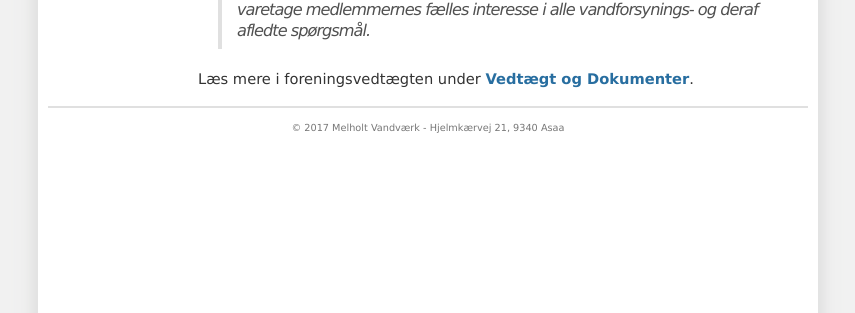
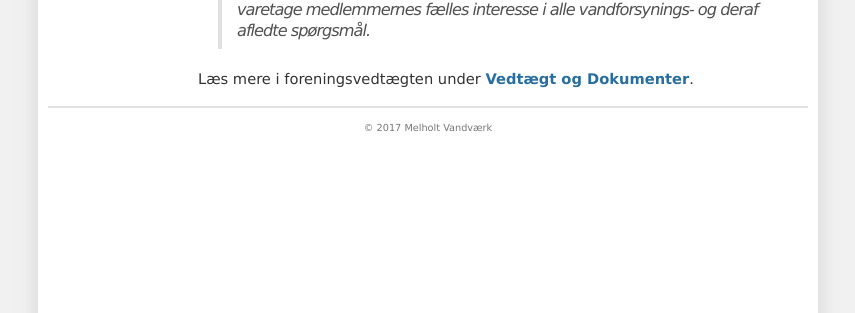
Before and after one commit to Nichlas/melholtvand, a Jekyll site: the page built from index.md, in a window 1280 px wide. Shown: the part 533-846 px from the top of the page, without its empty margins (212-1067 px from the left). Built offline with Jekyll 4.4.1, drawn with Linux system fonts in a browser that asks for light colours.

Commit message:
Fjern adresse fra footer.

```diff
--- a/_includes/footer.html
+++ b/_includes/footer.html
@@ -1,3 +1,3 @@
 <div id="footer">
-        <p>© 2017 Melholt Vandværk - Hjelmkærvej 21, 9340 Asaa</p>
+        <p>© 2017 Melholt Vandværk</p>
 </div>
```
